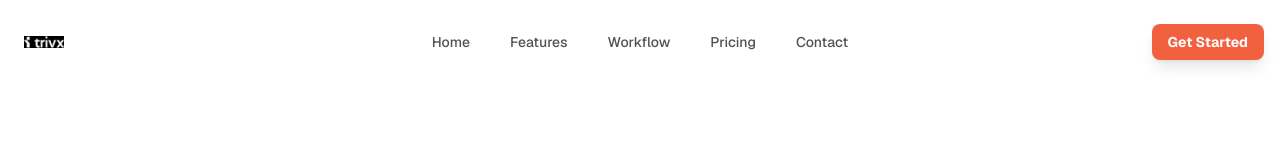
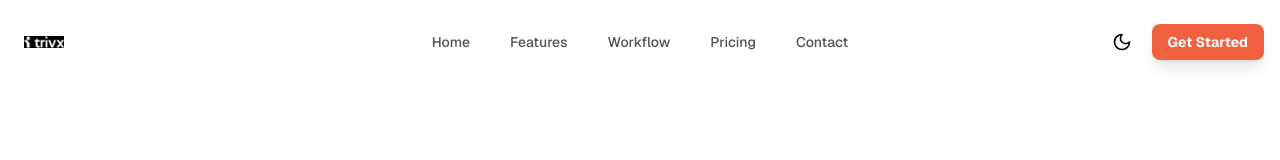
Before and after one commit to trivx-ai/Devop-ai, a Next.js app: page /api in a window 1280 px wide. Both pictures are taken after a click on the button "Toggle theme". Shown: the top 160 px of the page. Built offline with nearby package versions, Linux system fonts and the light colour scheme.

Commit message:
feat: Update ThemeToggle button colors for improved visibility in light mode

```diff
--- a/components/ui/theme-toggle.tsx
+++ b/components/ui/theme-toggle.tsx
@@ -15,7 +15,7 @@ export function ThemeToggle() {
 
   if (!mounted) {
     return (
-      <button className="relative inline-flex h-9 w-9 items-center justify-center rounded-md text-white hover:bg-white/10 transition-colors">
+      <button className="relative inline-flex h-9 w-9 items-center justify-center rounded-md text-black hover:bg-white/10 transition-colors">
         <Sun className="h-5 w-5" />
         <span className="sr-only">Toggle theme</span>
       </button>
@@ -25,7 +25,8 @@ export function ThemeToggle() {
   return (
     <button
       onClick={() => setTheme(theme === "dark" ? "light" : "dark")}
-      className="relative inline-flex h-9 w-9 items-center justify-center rounded-md text-white hover:bg-white/10 transition-colors"
+      className={`relative inline-flex h-9 w-9 items-center justify-center rounded-md hover:bg-white/10 transition-colors ${theme === "dark" ? "text-white" : "text-black"
+        }`}
       aria-label="Toggle theme"
     >
       {theme === "dark" ? (
```
